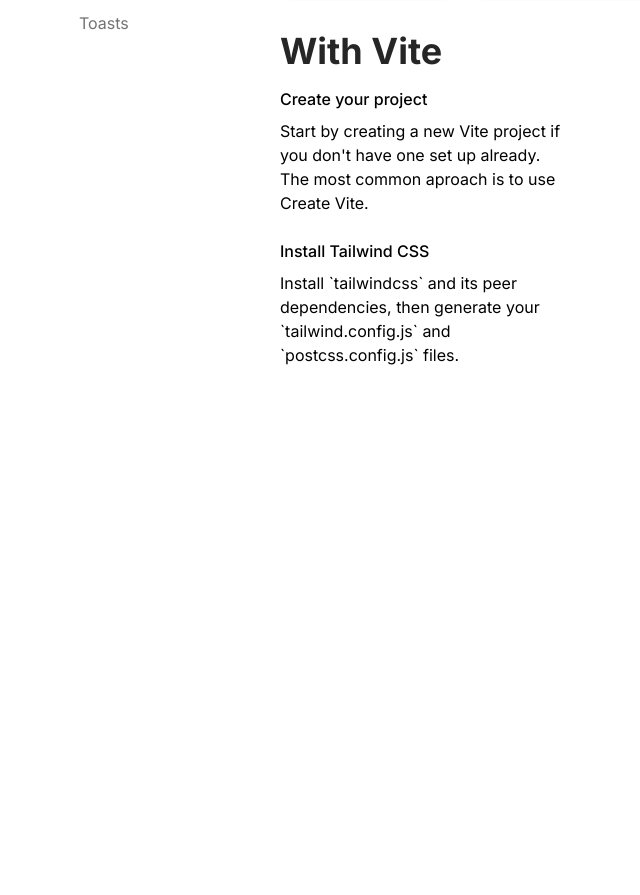
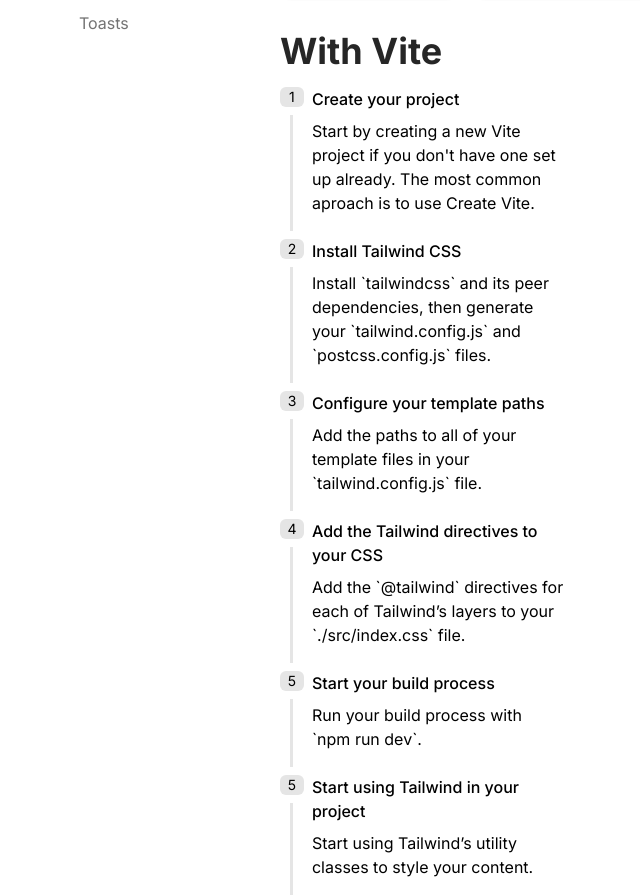
Before and after one commit to juanigarciadev/BlossomUI, a React (Vite) app: page /docs/getting-started/installation in a window 1280 px wide. Shown: the part 515-1410 px from the top of the page, without its empty margins (177-817 px from the left). Before the commit the page ends 882 px from the top, so only its background shows below. Built offline with nearby package versions, Linux system fonts and the light colour scheme.

Commit message:
Add: More information for Vite installation option

```diff
--- a/src/components/Docs/InstallationContent/ViteInstallation.jsx
+++ b/src/components/Docs/InstallationContent/ViteInstallation.jsx
@@ -3,23 +3,87 @@
 const ViteInstallation = () => {
     return (
         <div>
-            <section className='flex flex-col gap-6'>
-                <div className='grid grid-cols-2'>
-                    <section className='flex flex-col'>
             <h3 className='text-4xl font-bold pb-4 text-neutral-800 dark:text-white'>With Vite</h3>
+            <ol className='flex flex-col gap-2'>
+                <li className='grid grid-cols-2'>
+                    <section className='flex gap-2 '>
+                        <div className='flex flex-col items-center'>
+                            <p className='flex items-center justify-center w-6 h-6 bg-neutral-200 dark:bg-neutral-800 rounded-md text-sm'>1</p>
+                            <div className='w-[3px] h-full mt-2 bg-neutral-200 dark:bg-neutral-800'></div>
+                        </div>
+                        <div>
                             <h3 className='font-medium pb-2'>Create your project</h3>
-                        <p className='dark:text-neutral-300'>Start by creating a new Vite project if you don't have one set up already. The most common aproach is to use Create Vite.</p>
+                            <p className='dark:text-neutral-300 pb-4'>Start by creating a new Vite project if you don't have one set up already. The most common aproach is to use Create Vite.</p>
+                        </div>
                     </section>
                     <section className='flex flex-col'></section>
+                </li>
+                <li className='grid grid-cols-2'>
+                    <section className='flex gap-2 '>
+                        <div className='flex flex-col items-center'>
+                            <p className='flex items-center justify-center w-6 h-6 bg-neutral-200 dark:bg-neutral-800 rounded-md text-sm'>2</p>
+                            <div className='w-[3px] h-full mt-2 bg-neutral-200 dark:bg-neutral-800'></div>
                         </div>
-                <div className='grid grid-cols-2'>
-                    <section className='flex flex-col'>
+                        <div>
                             <h3 className='font-medium pb-2'>Install Tailwind CSS</h3>
-                        <p className='dark:text-neutral-300'>Install `tailwindcss` and its peer dependencies, then generate your `tailwind.config.js` and `postcss.config.js` files.</p>
+                            <p className='dark:text-neutral-300 pb-4'>Install `tailwindcss` and its peer dependencies, then generate your `tailwind.config.js` and `postcss.config.js` files.</p>
+                        </div>
                     </section>
                     <section className='flex flex-col'></section>
+                </li>
+                <li className='grid grid-cols-2'>
+                    <section className='flex gap-2 '>
+                        <div className='flex flex-col items-center'>
+                            <p className='flex items-center justify-center w-6 h-6 bg-neutral-200 dark:bg-neutral-800 rounded-md text-sm'>3</p>
+                            <div className='w-[3px] h-full mt-2 bg-neutral-200 dark:bg-neutral-800'></div>
+                        </div>
+                        <div>
+                            <h3 className='font-medium pb-2'>Configure your template paths</h3>
+                            <p className='dark:text-neutral-300 pb-4'>Add the paths to all of your template files in your `tailwind.config.js` file.</p>
                         </div>
                     </section>
+                    <section className='flex flex-col'></section>
+                </li>
+                <li className='grid grid-cols-2'>
+                    <section className='flex gap-2 '>
+                        <div className='flex flex-col items-center'>
+                            <p className='flex items-center justify-center w-6 h-6 bg-neutral-200 dark:bg-neutral-800 rounded-md text-sm'>4</p>
+                            <div className='w-[3px] h-full mt-2 bg-neutral-200 dark:bg-neutral-800'></div>
+                        </div>
+                        <div>
+                            <h3 className='font-medium pb-2'>Add the Tailwind directives to your CSS</h3>
+                            <p className='dark:text-neutral-300 pb-4'>Add the `@tailwind` directives for each of Tailwind’s layers to your `./src/index.css` file.</p>
+                        </div>
+                    </section>
+                    <section className='flex flex-col'></section>
+                </li>
+                <li className='grid grid-cols-2'>
+                    <section className='flex gap-2 '>
+                        <div className='flex flex-col items-center'>
+                            <p className='flex items-center justify-center w-6 h-6 bg-neutral-200 dark:bg-neutral-800 rounded-md text-sm'>5</p>
+                            <div className='w-[3px] h-full mt-2 bg-neutral-200 dark:bg-neutral-800'></div>
+                        </div>
+                        <div>
+                            <h3 className='font-medium pb-2'>Start your build process</h3>
+                            <p className='dark:text-neutral-300 pb-4'>Run your build process with `npm run dev`.</p>
+                        </div>
+                    </section>
+                    <section className='flex flex-col'></section>
+                </li>
+                <li className='grid grid-cols-2'>
+                    <section className='flex gap-2 '>
+                        <div className='flex flex-col items-center'>
+                            <p className='flex items-center justify-center w-6 h-6 bg-neutral-200 dark:bg-neutral-800 rounded-md text-sm'>5</p>
+                            <div className='w-[3px] h-full mt-2 bg-neutral-200 dark:bg-neutral-800'></div>
+                        </div>
+                        <div>
+                            <h3 className='font-medium pb-2'>Start using Tailwind in your project</h3>
+                            <p className='dark:text-neutral-300 pb-4'>Start using Tailwind’s utility classes to style your content.</p>
+                        </div>
+                    </section>
+                    <section className='flex flex-col'></section>
+                </li>
+            </ol>
         </div>
     )
 }
```
Lines whose indentation alone changed are shown as unchanged.
